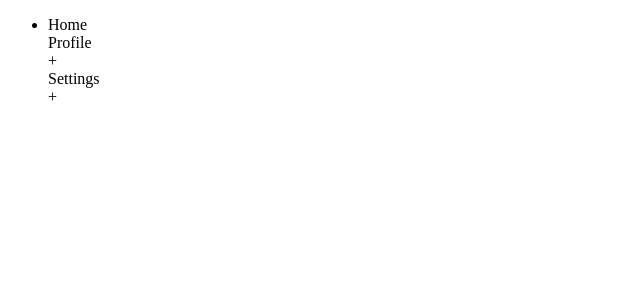
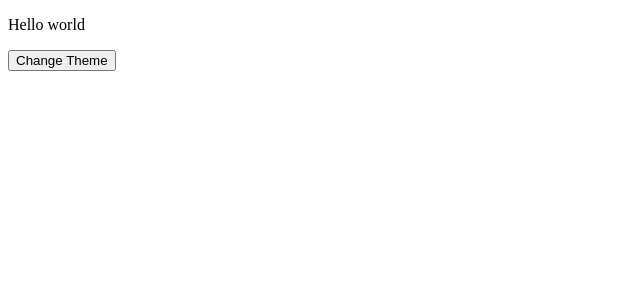
Before and after one commit to Nayem73/Projects, a React (Vite) app in the folder build-25-react-projects/: page / in a window 1280 px wide. Shown: the top 300 px of the page, without its empty margins (0-640 px from the left). Built offline with nearby package versions, Linux system fonts and the light colour scheme.

Commit message:
Add LightDarkMode component and useLocalStorage hook for theme management. The custom hook, useLocalStorage is necessary to store the dark/light mode in local storage so that, even when the browser is refreshed, it prevails.

```diff
--- a/build-25-react-projects/src/App.jsx
+++ b/build-25-react-projects/src/App.jsx
@@ -1,6 +1,7 @@
 // import "./App.css";
 import Accordion from "./components/accordion";
 import ImageSlider from "./components/image-slider";
+import LightDarkMode from "./components/light-dark-mode";
 import LoadMoreData from "./components/load-more-data";
 import RandomColor from "./components/random-color";
 import StarRating from "./components/star-rating";
@@ -14,7 +15,8 @@
       {/* <StarRating /> */}
       {/* <ImageSlider url={"https://picsum.photos/v2/list"} limit={10} /> */}
       {/* <LoadMoreData /> */}
-      <TreeView />
+      {/* <TreeView /> */}
+      <LightDarkMode />
     </>
   );
 }
--- /dev/null
+++ b/build-25-react-projects/src/components/light-dark-mode/index.jsx
@@ -0,0 +1,20 @@
+import React from "react";
+import useLocalStorage from "./useLocalStorage";
+
+const LightDarkMode = () => {
+  const [theme, setTheme] = useLocalStorage("theme", "light");
+  const handleToggleTheme = () => {
+    setTheme((prevTheme) => (prevTheme === "light" ? "dark" : "light"));
+  };
+
+  console.log(theme);
+
+  return (
+    <div>
+      <p>Hello world</p>
+      <button onClick={handleToggleTheme}>Change Theme</button>
+    </div>
+  );
+};
+
+export default LightDarkMode;
--- /dev/null
+++ b/build-25-react-projects/src/components/light-dark-mode/useLocalStorage.jsx
@@ -0,0 +1,24 @@
+import { useEffect, useState } from "react";
+
+const useLocalStorage = (key, defaultValue) => {
+  const [value, setValue] = useState(() => {
+    let currentValue;
+    try {
+      currentValue = JSON.parse(
+        localStorage.getItem(key) || String(defaultValue)
+      );
+    } catch (error) {
+      console.log(error);
+      currentValue = defaultValue;
+    }
+    return currentValue;
+  });
+
+  useEffect(() => {
+    localStorage.setItem(key, JSON.stringify(value));
+  }, [key, value]);
+
+  return [value, setValue];
+};
+
+export default useLocalStorage;
```
